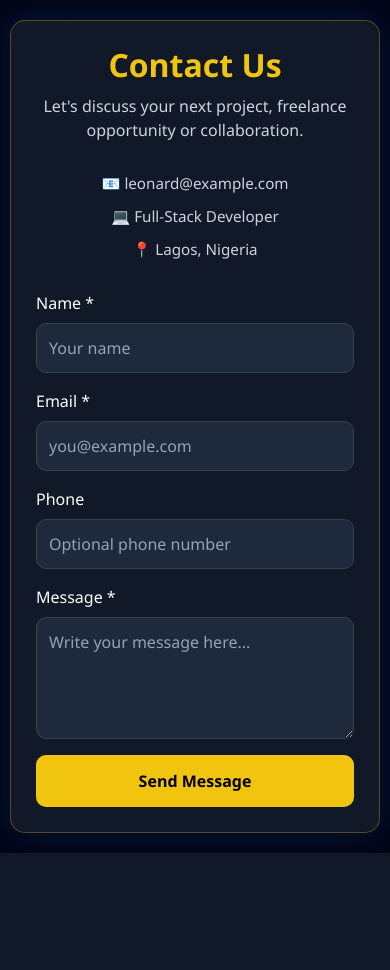
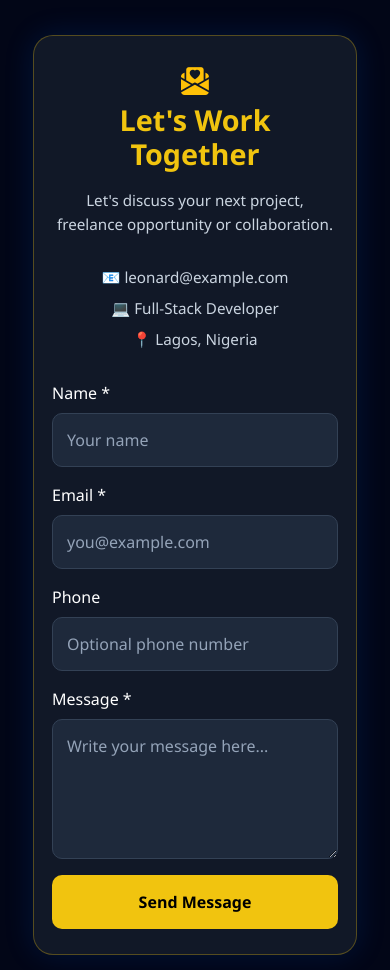
Before and after one commit to leoseis/-portfolio, a Django app: page /contacts/ in a window 390 px wide. Before the commit the page ends 853 px from the top, so only its background shows below. Run offline with Django 5.2, Linux system fonts and the light colour scheme.

Commit message:
fixed mobile responsiveness

```diff
--- a/ebo/templates/contacts.html
+++ b/ebo/templates/contacts.html
@@ -3,7 +3,12 @@
 <html lang="en">
 <head>
   <meta charset="UTF-8">
+  <meta charset="UTF-8">
+<meta name="viewport" content="width=device-width, initial-scale=1.0">
   <title>Contact Us</title>
+
+  <link rel="stylesheet"
+href="https://cdn.jsdelivr.net/npm/bootstrap-icons@1.11.3/font/bootstrap-icons.min.css">
   <link href="https://cdn.jsdelivr.net/npm/bootstrap@5.3.0/dist/css/bootstrap.min.css" rel="stylesheet">
   <style>
     body {
@@ -20,11 +25,10 @@
     width: 100%;
     max-width: 650px;
     background: #111827;
-    border: 1px solid rgba(241, 196, 15, .3);
+    border: 1px solid rgba(241,196,15,.3);
     border-radius: 20px;
     padding: 40px;
-    box-shadow: 0 0 30px rgba(13, 110, 253, .15);
-    animation: fadeInUp .8s ease;
+    box-shadow: 0 0 30px rgba(13,110,253,.15);
 }
 
 @keyframes fadeInUp {
@@ -109,34 +113,98 @@
     font-size: .95rem;
 }
 
-@media(max-width:768px){
+@media (max-width:768px){
 
     body{
-        padding:20px 10px;
+        padding:15px;
         align-items:flex-start;
     }
 
     .contact-wrapper{
-        padding:25px;
-        border-radius:15px;
+        width:100%;
+        max-width:100%;
+        padding:25px 18px;
+        margin-top:20px;
     }
+
+    h2{
+        font-size:1.8rem;
+    }
+
+    .contact-subtitle{
+        font-size:1rem;
+        line-height:1.6;
+    }
+
+    .contact-info{
+        display:flex;
+        flex-direction:column;
+        gap:8px;
+        text-align:center;
+    }
+
+    .form-control{
+        font-size:16px;
+    }
+
+    .btn-primary{
+        width:100%;
+    }
+}
+
+  .contact-wrapper {
+    width: 90%;
+    max-width: 650px;
+    background: #111827;
+  }
 
     h2{
         font-size:2rem;
     }
 
+    .contact-subtitle{
+        font-size:.95rem;
+        line-height:1.6;
+    }
+
     .contact-info{
         flex-direction:column;
+        gap:8px;
         text-align:center;
-        gap:10px;
     }
-}
+
+
+
+
+    h2{
+        font-size:1.8rem;
+    }
+
+
+    .form-control{
+        padding:14px;
+        font-size:16px; /* prevents zoom on iPhone */
+    }
+
+    textarea.form-control{
+        min-height:140px;
+    }
+
+    .btn-primary{
+        padding:15px;
+        font-size:1rem;
+    }
+
   </style>
 </head>
 <body>
 
 <div class="contact-wrapper">
-  <h2>Contact Us</h2>
+
+  <div class="text-center mb-3">
+    <i class="bi bi-envelope-paper-heart-fill fs-1 text-warning"></i>
+<h2>Let's Work Together</h2>
+</div>
   <p class="contact-subtitle">
     Let's discuss your next project, freelance opportunity or collaboration.
 </p>
```
